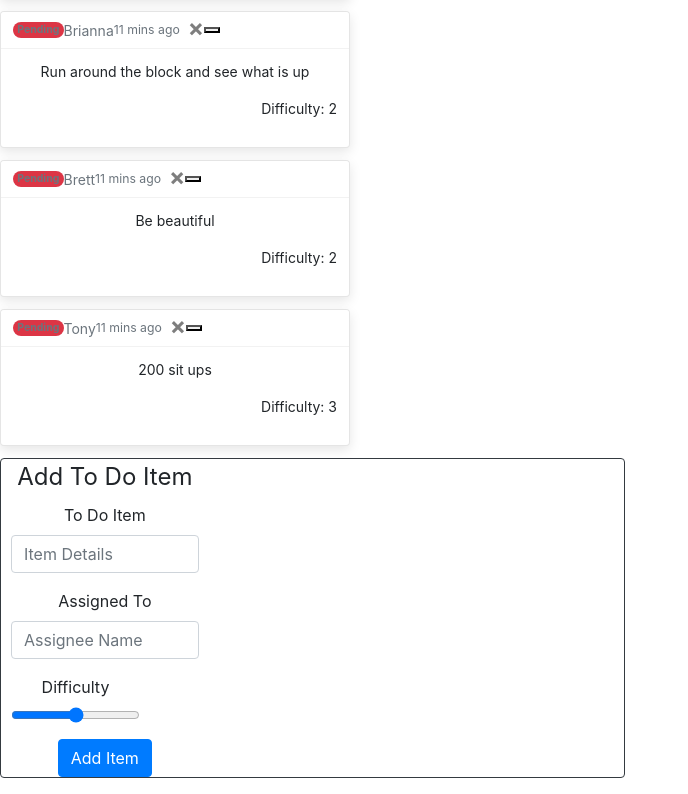
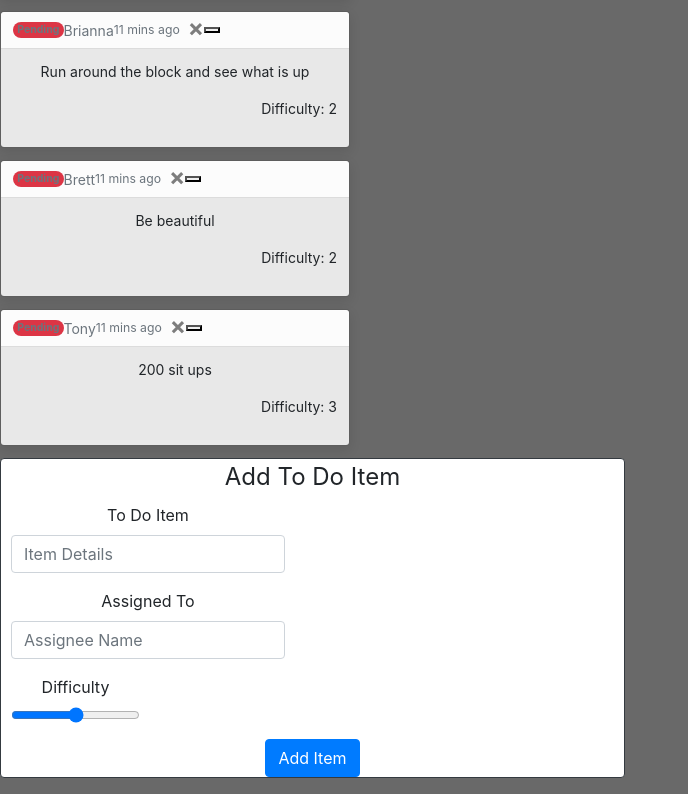
Before and after one commit to ymclapp/ReactLab, a React (Create React App) app in the folder lab36reactapp/: page / in a window 1280 px wide. Shown: the part 476-1270 px from the top of the page, without its empty margins (0-688 px from the left). Built offline with nearby package versions, Linux system fonts and the light colour scheme.

Commit message:
form is saving to api

```diff
--- a/lab36reactapp/src/App.css
+++ b/lab36reactapp/src/App.css
@@ -1,5 +1,6 @@
 .App {
   text-align: center;
+  background-color: dimgrey;
 }
 
 .App-logo {
--- a/lab36reactapp/src/App.js
+++ b/lab36reactapp/src/App.js
@@ -3,7 +3,9 @@ import './App.css';
 import { Switch, Route } from 'react-router-dom';
 import Users from './components/Users';
 import ToDos from './components/ToDos';
-import { Container, Navbar, Nav, Row, Col } from 'react-bootstrap';
+import { Container, Navbar, Nav } from 'react-bootstrap';
+import AddToDo from './components/AddToDo';
+import { useState } from 'react';
 
 const data = [
   { id: 1, name: 'Autumn', item: 'Do the dishes, post and pans', assigned: 'Cat',  difficulty: 1 },
@@ -12,9 +14,26 @@ const data = [
   { id: 4, name: 'Chalene', item: 'Be beautiful', assigned: 'Brett', difficulty: 2  },
   { id: 5, name: 'Tony', item: '200 sit ups', assigned: 'Tony',  difficulty: 3  },
 ];
+let nextId = 50;
+
 
 
 function App() {
+  const [users, setUsers] = useState(data);
+
+  function submit(formData) {
+    const newUser = {
+      ...formData, //copy all the properties into the new object
+      id:  nextId++, //Guess what next Id will be from API
+    };
+
+    const newUsers = [
+      ...users, //Spread = copy all of users into the new array
+      newUser,
+    ];
+    setUsers(newUsers);
+  }
+
   return (
     <>
     <div className="App">
@@ -48,7 +67,10 @@ function App() {
         <Route path="/" exact>
           <ToDos message="Welcome!" nonadmin />
           <Users users={data} title="Users" />
-          <div class="row">
+          <AddToDo onSubmit={submit}/>
+
+
+          {/*<div class="row">
             <div class="col-md-6">
           <div class="card border-dark mb-3">
    <Container>
@@ -81,9 +103,13 @@ function App() {
     </Container>
     </div>
         </div>
-        </div>
+</div>*/}
         </Route>
+        <Route path="/ToDos">
+          <Users users={data} title="User List" />
 
+
+        </Route>
         <Route path="/Users">
           <Users users={data} title="User List" />
 
--- /dev/null
+++ b/lab36reactapp/src/components/AddToDo.js
@@ -0,0 +1,68 @@
+import { Container } from 'react-bootstrap';
+import { React, useState, useEffect } from 'react';
+
+function AddToDo(props) {
+    const [item, setItem] = useState('')
+    const [assigned, setAssigned] = useState('')
+    const [difficulty, setDifficulty] = useState('')
+    {/*const { submit } = props;*/}
+
+    useEffect((e) => {
+
+    })
+
+    const submit = e => {
+        e.preventDefault()
+        {/*const form = e.target;
+        const { item } = form.elements;*/}
+        fetch('https://hooks.zapier.com/hooks/catch/11388983/bmhui8w/', {
+            method: 'POST',
+            body:  JSON.stringify({item, assigned, difficulty}),
+        }).catch(err => {
+            console.error(err);
+            alert ("There was an error, please try again")
+        })
+       {/*} e.target.reset();
+      e.target.elements.item.focus();       */}
+    }
+
+    return (
+        <div className="row">
+        <div className="col-md-6">
+      <div className="card border-dark mb-3">
+        <Container>
+        <form onSubmit = {submit} action="https://hooks.zapier.com/hooks/catch/11388983/bmhui8w/" method="post" >
+        <legend>Add To Do Item</legend>
+        <div className="form-row">
+        <div className="form-group">
+          <label htmlFor="item">To Do Item</label>
+          <input type="text" className="form-control" id="item" placeholder="Item Details" name="item" value={item} onChange={e => setItem(e.target.value)}/>
+        </div>
+        </div>
+        <div className="form-row">
+        <div className="form-group">
+        <label htmlFor="assigned">Assigned To</label>
+        <input type="text" className="form-control" id="assigned" placeholder="Assignee Name" name="assigned" value={assigned}           onChange={e => setAssigned(e.target.value)}/>
+      </div>
+      </div>
+      <div className="form-row">
+          <div className="form-group">
+            <label htmlFor="formControlRange">Difficulty</label>
+            <input type="range"
+            name="difficulty"
+            value={difficulty}
+            onChange={e => setDifficulty(e.target.value)}
+            className="form-control-range"
+            id="formControlRange" />
+          </div>
+          </div>
+          <button type="submit" className="btn btn-primary">Add Item</button>
+        </form>
+        </Container>
+        </div>
+        </div>
+        </div>
+    )
+}
+
+export default AddToDo;
```
